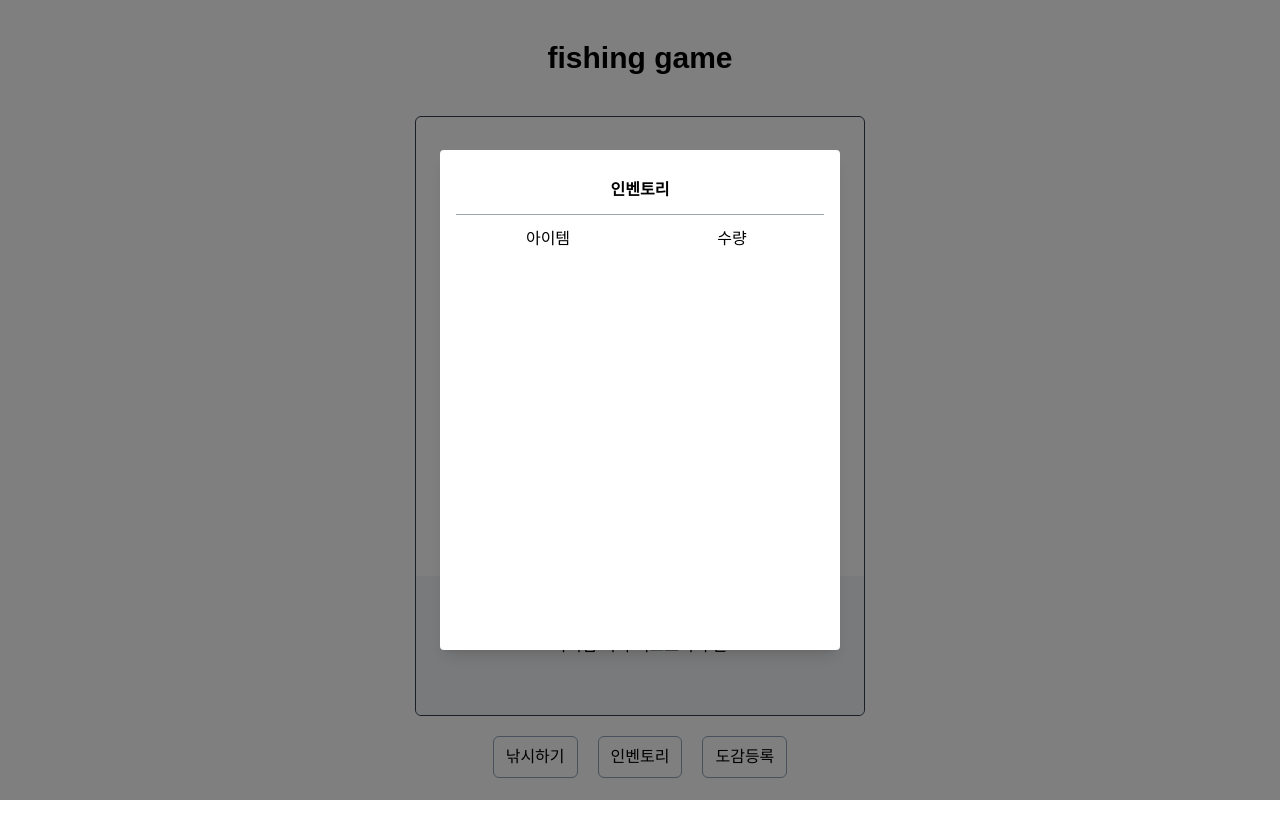
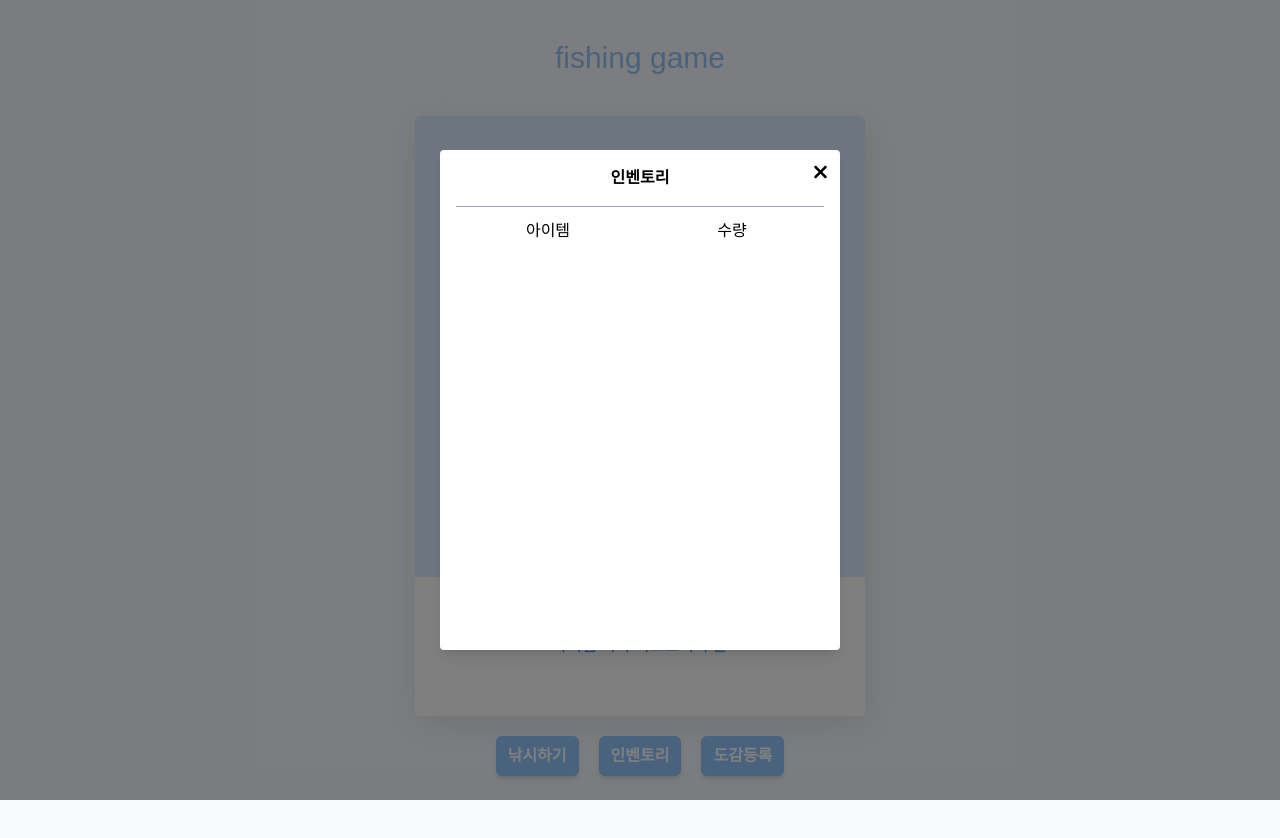
Before and after one commit to devHyeon99/fishing, a React (Vite) app: page / in a window 1280 px wide. Both pictures are taken after a click on the button "인벤토리". Before the commit the page ends 800 px from the top, so only its background shows below. Built offline with nearby package versions, Linux system fonts and the light colour scheme; a web font is replaced by a local one.

Commit message:
UI 스타일링 작업 및 컬렉션 등록 구현중

```diff
--- a/index.html
+++ b/index.html
@@ -10,7 +10,7 @@
       rel="stylesheet"
     />
   </head>
-  <body>
+  <body class="bg-slate-50">
     <div id="root"></div>
     <div id="modal-root"></div>
     <script type="module" src="/src/main.jsx"></script>
--- a/package.json
+++ b/package.json
@@ -10,6 +10,11 @@
     "preview": "vite preview"
   },
   "dependencies": {
+    "@fortawesome/fontawesome-svg-core": "^6.5.2",
+    "@fortawesome/free-brands-svg-icons": "^6.5.2",
+    "@fortawesome/free-regular-svg-icons": "^6.5.2",
+    "@fortawesome/free-solid-svg-icons": "^6.5.2",
+    "@fortawesome/react-fontawesome": "^0.2.2",
     "react": "^18.2.0",
     "react-dom": "^18.2.0"
   },
--- a/src/App.jsx
+++ b/src/App.jsx
@@ -1,17 +1,21 @@
 // App.jsx
 import React, { useState, Suspense, lazy } from 'react';
-import Button from './components/Button';
-import { fishing, isOpenCollection } from './utils';
+import { Button } from './components';
+import { fishing } from './utils';
 import './App.css';
 
-const IsOpenInventory = lazy(() => import('./components/Inventory'));
+function App() {
+  const IsOpenInventory = lazy(() => import('./components/Inventory'));
+  const IsOpenCollection = lazy(() => import('./components/Collection'));
 
-function App() {
   const [history, setHistory] = useState('아이템 획득 히스토리 부분');
-  const [isOpen, setIsOpen] = useState(false);
+  const [isInventoryOpen, setIsInventoryOpen] = useState(false);
+  const [isCollectionOpen, setIsCollectionOpen] = useState(false);
 
-  const handleOpen = () => setIsOpen(true);
-  const handleClose = () => setIsOpen(false);
+  const handleInventoryOpen = () => setIsInventoryOpen(true);
+  const handleInventoryClose = () => setIsInventoryOpen(false);
+  const handleCollectionOpen = () => setIsCollectionOpen(true);
+  const handleCollectionClose = () => setIsCollectionOpen(false);
 
   const handleFishing = () => {
     fishing(setHistory);
@@ -19,21 +23,30 @@ function App() {
 
   return (
     <>
-      <h1 className="mx-auto my-10 w-1/2 text-center text-3xl font-bold">fishing game</h1>
+      <h1 className="mx-auto my-10 w-1/2 text-center text-3xl font-light text-blue-300">
+        fishing game
+      </h1>
       <section className="flex flex-col flex-nowrap gap-5">
-        <div className="mx-auto flex h-[500px] w-[350px] flex-col rounded-md border border-solid border-gray-700 sm:h-[500px] sm:w-[400px] md:h-[600px] md:w-[450px]">
-          <div className="flex-grow-[4] rounded-t-md"></div>
-          <div className="flex-grow-[1] content-center rounded-b-md bg-gray-100 text-center">
+        <div className="mx-auto flex h-[500px] w-[350px] flex-col rounded-lg shadow-base sm:h-[500px] sm:w-[400px] md:h-[600px] md:w-[450px]">
+          <div className="flex-grow-[4] rounded-t-md bg-blue-100"></div>
+          <div className="flex-grow-[1] content-center rounded-b-md bg-white text-center font-medium text-blue-500">
             {history}
           </div>
         </div>
         <div className="flex flex-row flex-nowrap justify-center gap-5">
           <Button text="낚시하기" onClick={handleFishing} />
-          <Button text="인벤토리" onClick={handleOpen} />
-          <Suspense fallback={<div>Loading...</div>}>
-            {isOpen && <IsOpenInventory isOpen={isOpen} onClose={handleClose} />}
+          <Button text="인벤토리" onClick={handleInventoryOpen} />
+          <Suspense>
+            {isInventoryOpen && (
+              <IsOpenInventory isOpen={isInventoryOpen} onClose={handleInventoryClose} />
+            )}
           </Suspense>
-          <Button text="도감등록" onClick={isOpenCollection} />
+          <Button text="도감등록" onClick={handleCollectionOpen} />
+          <Suspense>
+            {isCollectionOpen && (
+              <IsOpenCollection isOpen={isCollectionOpen} onClose={handleCollectionClose} />
+            )}
+          </Suspense>
         </div>
       </section>
     </>
--- a/src/components/Button.jsx
+++ b/src/components/Button.jsx
@@ -3,7 +3,7 @@
 const Button = ({ text, onClick }) => {
   return (
     <button
-      className="rounded-md border border-solid border-slate-400 px-3 py-2 hover:bg-slate-400 hover:text-white active:bg-slate-500 active:text-white"
+      className="rounded-md bg-blue-300 px-3 py-2 font-bold text-white shadow-md hover:bg-blue-400 active:bg-blue-500"
       onClick={onClick}
     >
       {text}
--- /dev/null
+++ b/src/components/Collection.jsx
@@ -0,0 +1,51 @@
+import Modal from './Modal';
+import itemsData from '../data/items.json';
+
+const IsOpenCollection = ({ isOpen, onClose }) => {
+  const inventory = JSON.parse(localStorage.getItem('inventory')) || {};
+
+  const setCollection = (quantity) => {
+    if (quantity >= 10) {
+      alert('도감이 등록되었습니다.');
+    } else {
+      alert('아직 도감을 등록하기에 갯수가 적어요');
+    }
+  };
+
+  const inventoryItems = Object.entries(inventory).map(([itemCode, quantity]) => {
+    const itemInfo = getItemInfo(itemCode);
+    return (
+      <button
+        key={itemCode}
+        className="h-20 w-20 border border-solid border-slate-100 bg-slate-50 shadow-md"
+        onClick={() => setCollection(quantity)}
+      >
+        {itemInfo.name}
+      </button>
+    );
+  });
+
+  return (
+    <Modal isOpen={isOpen} onClose={onClose}>
+      <h1 className="mb-4 text-center font-bold">도감등록</h1>
+      <div className="grid grid-flow-col grid-rows-5 justify-evenly gap-x-10 gap-y-5 border-t-[1px] border-slate-400 py-3">
+        {inventoryItems}
+      </div>
+    </Modal>
+  );
+};
+
+// 아이템 코드를 기반으로 아이템 정보 가져오기.
+const getItemInfo = (itemCode) => {
+  let itemInfo = null;
+  Object.values(itemsData).forEach((itemCategory) => {
+    itemCategory.forEach((item) => {
+      if (item.code === itemCode) {
+        itemInfo = item;
+      }
+    });
+  });
+  return itemInfo;
+};
+
+export default IsOpenCollection;
--- a/src/components/Inventory.jsx
+++ b/src/components/Inventory.jsx
@@ -19,7 +19,7 @@ const IsOpenInventory = ({ isOpen, onClose }) => {
   return (
     <Modal isOpen={isOpen} onClose={onClose}>
       <div>
-        <h1 className="border-b-[1px] border-gray-400 py-3 text-center font-bold">인벤토리</h1>
+        <h1 className="border-b-[1px] border-gray-400 pb-4 text-center font-bold">인벤토리</h1>
         <div className="mt-3 flex flex-row flex-nowrap text-center">
           <span className="flex-1">아이템</span>
           <span className="flex-1">수량</span>
--- a/src/components/Modal.jsx
+++ b/src/components/Modal.jsx
@@ -1,5 +1,7 @@
 // Modal.js
 import React, { useEffect, useRef } from 'react';
+import { FontAwesomeIcon } from '@fortawesome/react-fontawesome';
+import { faXmark } from '@fortawesome/free-solid-svg-icons';
 import ReactDOM from 'react-dom';
 
 const Modal = ({ isOpen, children, onClose }) => {
@@ -30,9 +32,12 @@ const Modal = ({ isOpen, children, onClose }) => {
       onClick={handleBackdropClick}
     >
       <div
-        className="mx-auto min-h-[500px] min-w-[400px] rounded bg-white p-4 shadow-lg"
+        className="relative mx-auto min-h-[500px] min-w-[400px] rounded bg-white p-4 shadow-lg"
         onClick={(e) => e.stopPropagation()}
       >
+        <button type="button" className="absolute right-3 top-3" onClick={onClose}>
+          <FontAwesomeIcon className='w-5" h-5' icon={faXmark} />
+        </button>
         {children}
       </div>
     </div>,
--- /dev/null
+++ b/src/components/index.js
@@ -0,0 +1,4 @@
+export { default as IsOpenInventory } from './Inventory';
+export { default as IsOpenCollection } from './Collection';
+export { default as Button } from './Button';
+export { default as Modal } from './Modal';
--- a/src/index.css
+++ b/src/index.css
@@ -7,7 +7,7 @@ body,
 #root,
 .App {
   width: 100vw;
-  max-height: 100vh;
+  min-height: 100vh;
 }
 
 body {
--- a/src/utils/collection.js
+++ /dev/null
@@ -1,5 +0,0 @@
-const isOpenCollection = () => {
-  alert('미구현');
-};
-
-export default isOpenCollection;
--- a/src/utils/index.js
+++ b/src/utils/index.js
@@ -1,3 +1 @@
 export { default as fishing } from './fishing';
-export { default as IsOpenInventory } from '../components/Inventory';
-export { default as isOpenCollection } from './collection';
--- a/tailwind.config.js
+++ b/tailwind.config.js
@@ -2,7 +2,11 @@
 export default {
   content: ['./index.html', './src/**/*.{js,ts,jsx,tsx}'],
   theme: {
-    extend: {},
+    extend: {
+      boxShadow: {
+        base: 'rgba(149, 157, 165, 0.2) 2px 10px 30px',
+      },
+    },
   },
   plugins: [],
 };
```
Also changed, not shown: 1 other file (tests, documents, lock files or other folders).
